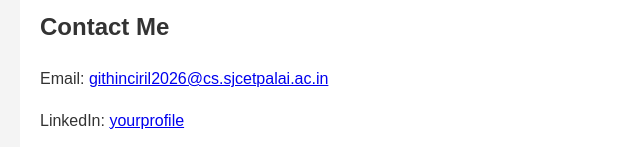
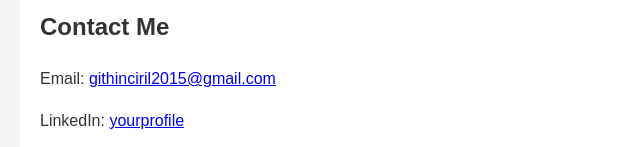
Before and after one commit to githinciril/portfolio, a plain HTML site: page index.html in a window 1280 px wide. Shown: the part 653-800 px from the top of the page, 0-640 px from the left. Drawn offline with Linux system fonts and the light colour scheme.

Commit message:
Update email address in contact section

```diff
--- a/index.html
+++ b/index.html
@@ -33,7 +33,7 @@
 
     <section id="contact">
       <h2>Contact Me</h2>
-      <p>Email: <a href="mailto:githinciril2026@cs.sjcetpalai.ac.in">githinciril2026@cs.sjcetpalai.ac.in</a></p>
+      <p>Email: <a href="mailto:githinciril2026@cs.sjcetpalai.ac.in">githinciril2015@gmail.com</a></p>
       <p>LinkedIn: <a href="https://linkedin.com/in/githinciril" target="_blank">yourprofile</a></p>
 
       <form onsubmit="return validateForm()">
```
